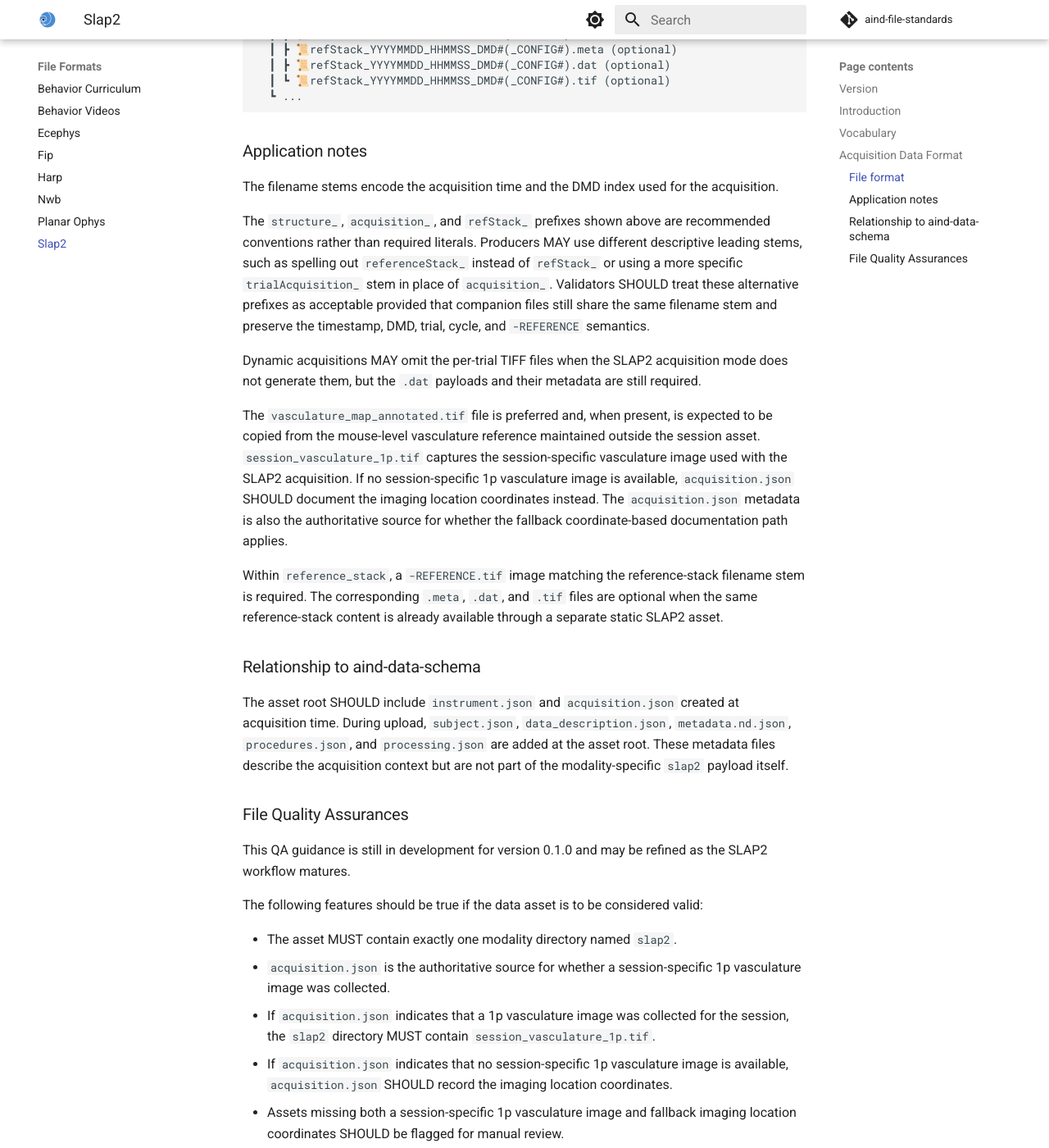
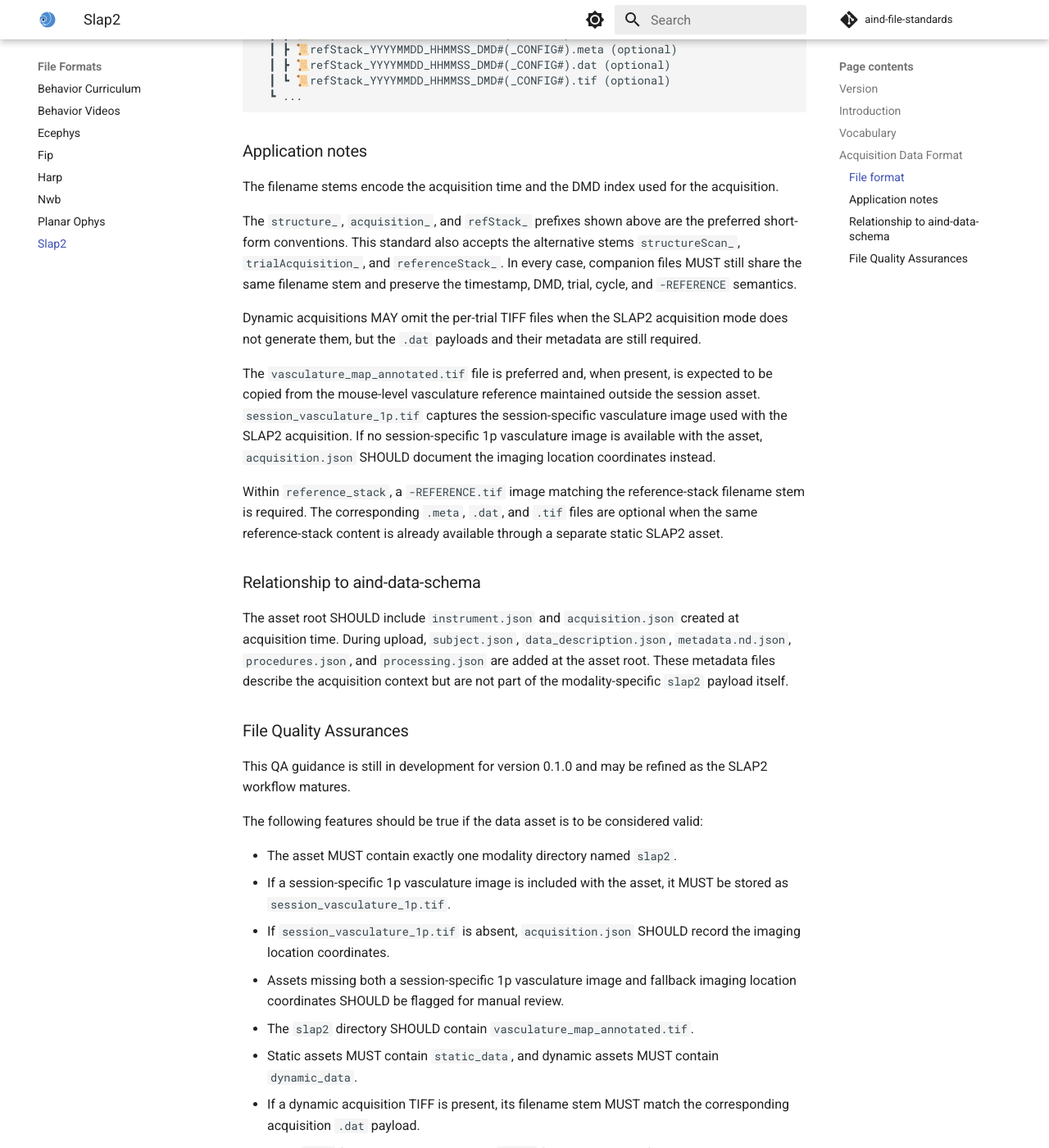
Before and after one commit to AllenNeuralDynamics/aind-file-standards, an MkDocs documentation site: the page built from docs/file_formats/slap2.md, in a window 1280 px wide and 1400 px high, scrolled down 1893 px. Shown: the whole window at 82% size. Built offline with MkDocs 1.6.1 and Material for MkDocs 9.7.7, drawn with Linux system fonts in a browser that asks for light colours; comment, search, counter and statistics services are not loaded; some of the changed text lies outside the part shown.

Commit message:
docs: narrow SLAP2 naming guidance

```diff
--- a/docs/file_formats/slap2.md
+++ b/docs/file_formats/slap2.md
@@ -28,8 +28,8 @@ It MAY also include companion stack files when those files are not already captu
 
 Following SciComp standards, SLAP2 data MUST be saved in the `slap2` modality folder. The timestamped session directory is the data asset root and contains the AIND metadata files for the acquisition. Other modality folders, such as `behavior` and `behavior-videos`, MAY exist alongside `slap2` and SHOULD follow their own standards.
 
-Within the `slap2` folder, `session_vasculature_1p.tif` SHOULD be included when a session-specific 1p vasculature image was collected.
-If that image is not available, `acquisition.json` SHOULD document the imaging location coordinates.
+Within the `slap2` folder, a session-specific 1p vasculature image, when taken and retained with the asset, MUST be stored as `session_vasculature_1p.tif`.
+If that image is not available with the asset, `acquisition.json` SHOULD document the imaging location coordinates.
 `vasculature_map_annotated.tif` SHOULD be included when available.
 
 ### File format
@@ -71,11 +71,11 @@ Dynamic SLAP2 experiment assets MUST store their modality-specific files in `sla
 
 The filename stems encode the acquisition time and the DMD index used for the acquisition.
 
-The `structure_`, `acquisition_`, and `refStack_` prefixes shown above are recommended conventions rather than required literals. Producers MAY use different descriptive leading stems, such as spelling out `referenceStack_` instead of `refStack_` or using a more specific `trialAcquisition_` stem in place of `acquisition_`. Validators SHOULD treat these alternative prefixes as acceptable provided that companion files still share the same filename stem and preserve the timestamp, DMD, trial, cycle, and `-REFERENCE` semantics.
+The `structure_`, `acquisition_`, and `refStack_` prefixes shown above are the preferred short-form conventions. This standard also accepts the alternative stems `structureScan_`, `trialAcquisition_`, and `referenceStack_`. In every case, companion files MUST still share the same filename stem and preserve the timestamp, DMD, trial, cycle, and `-REFERENCE` semantics.
 
 Dynamic acquisitions MAY omit the per-trial TIFF files when the SLAP2 acquisition mode does not generate them, but the `.dat` payloads and their metadata are still required.
 
-The `vasculature_map_annotated.tif` file is preferred and, when present, is expected to be copied from the mouse-level vasculature reference maintained outside the session asset. `session_vasculature_1p.tif` captures the session-specific vasculature image used with the SLAP2 acquisition. If no session-specific 1p vasculature image is available, `acquisition.json` SHOULD document the imaging location coordinates instead. The `acquisition.json` metadata is also the authoritative source for whether the fallback coordinate-based documentation path applies.
+The `vasculature_map_annotated.tif` file is preferred and, when present, is expected to be copied from the mouse-level vasculature reference maintained outside the session asset. `session_vasculature_1p.tif` captures the session-specific vasculature image used with the SLAP2 acquisition. If no session-specific 1p vasculature image is available with the asset, `acquisition.json` SHOULD document the imaging location coordinates instead.
 
 Within `reference_stack`, a `-REFERENCE.tif` image matching the reference-stack filename stem is required. The corresponding `.meta`, `.dat`, and `.tif` files are optional when the same reference-stack content is already available through a separate static SLAP2 asset.
 
@@ -90,9 +90,8 @@ This QA guidance is still in development for version 0.1.0 and may be refined as
 The following features should be true if the data asset is to be considered valid:
 
 - The asset MUST contain exactly one modality directory named `slap2`.
-- `acquisition.json` is the authoritative source for whether a session-specific 1p vasculature image was collected.
-- If `acquisition.json` indicates that a 1p vasculature image was collected for the session, the `slap2` directory MUST contain `session_vasculature_1p.tif`.
-- If `acquisition.json` indicates that no session-specific 1p vasculature image is available, `acquisition.json` SHOULD record the imaging location coordinates.
+- If a session-specific 1p vasculature image is included with the asset, it MUST be stored as `session_vasculature_1p.tif`.
+- If `session_vasculature_1p.tif` is absent, `acquisition.json` SHOULD record the imaging location coordinates.
 - Assets missing both a session-specific 1p vasculature image and fallback imaging location coordinates SHOULD be flagged for manual review.
 - The `slap2` directory SHOULD contain `vasculature_map_annotated.tif`.
 - Static assets MUST contain `static_data`, and dynamic assets MUST contain `dynamic_data`.
```
